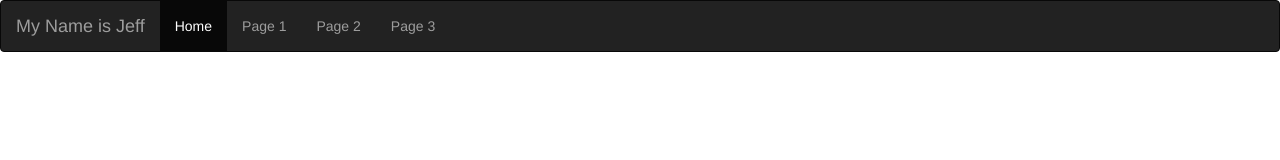
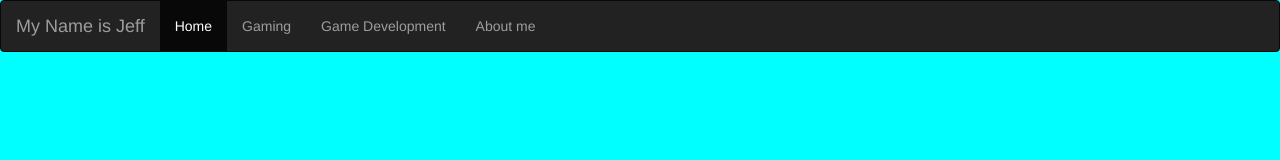
Before and after one commit to Noahtyr/MyBracketsWebsite, a plain HTML site: page index.html in a window 1280 px wide. Drawn offline with nearby package versions, Linux system fonts and the light colour scheme.

Commit message:
Background color works and added more stuff to nav bar
title

```diff
--- a/CSS/stylesheet.css
+++ b/CSS/stylesheet.css
@@ -1,5 +1,5 @@
-#indexBody {
-    background-color: blue;
+.indexBody {
+    background-color: aqua;
 
 
 }
--- a/index.html
+++ b/index.html
@@ -32,9 +32,9 @@
     </div>
     <ul class="nav navbar-nav">
       <li class="active"><a href="index.html">Home</a></li>
-      <li><a href="#">Page 1</a></li>
-      <li><a href="#">Page 2</a></li>
-      <li><a href="#">Page 3</a></li>
+      <li><a href="#">Gaming</a></li>
+      <li><a href="#">Game Development</a></li>
+      <li><a href="#">About me</a></li>
     </ul>
   </div>
 </nav>
```
